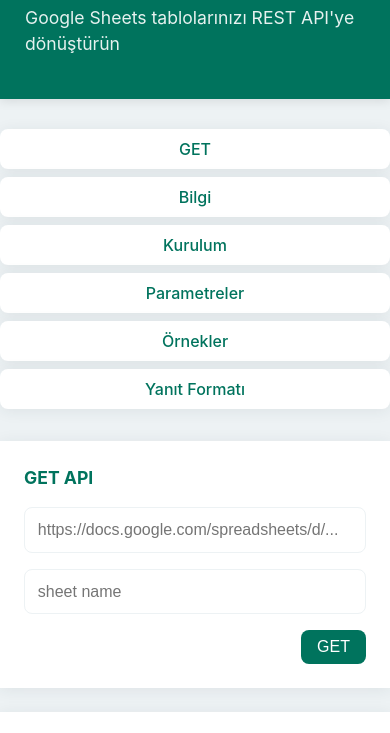
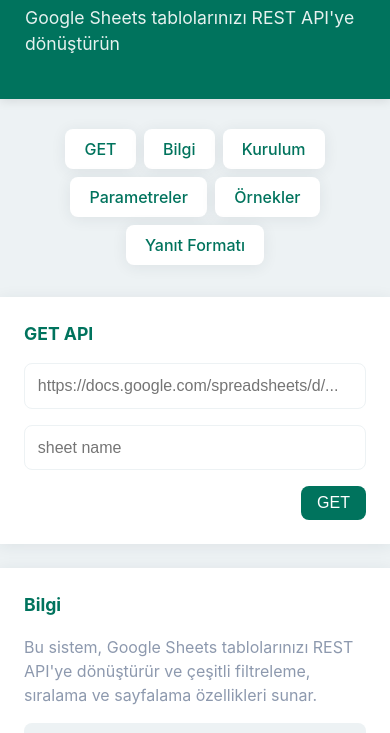
Before and after one commit to ckoglu/spreadsheets, a plain HTML site: page index.html in a window 390 px wide. Shown: the part 76-809 px from the top of the page. Drawn offline with Linux system fonts and the light colour scheme.

Commit message:
Update style.css

```diff
--- a/style.css
+++ b/style.css
@@ -37,5 +37,5 @@ footer p {margin:0;}
   header{border-radius: 0;}
   header h1{font-size:2rem;border-radius: 0;}
   .card{padding:1.5rem;border-radius: 0;}
-  .nav a{width:100%;text-align:center}
+  .nav a{text-align:center}
 }
```
